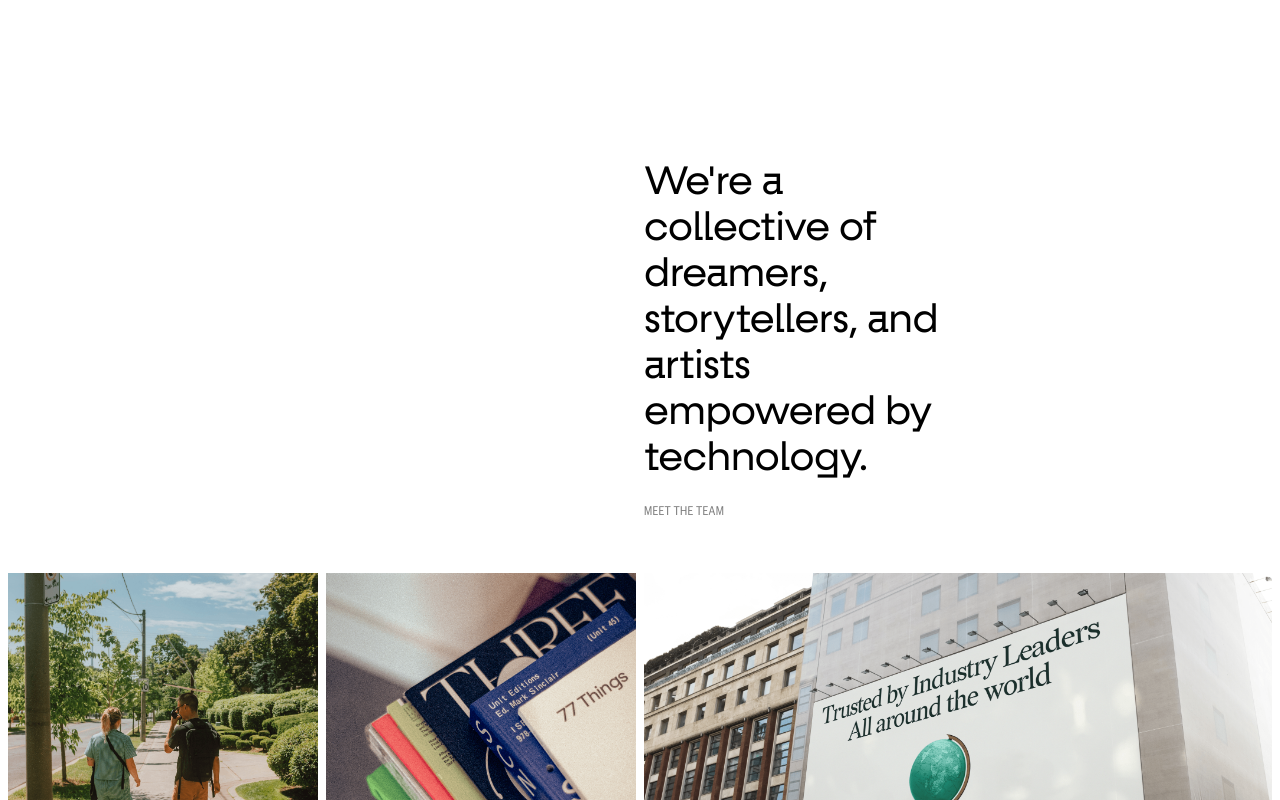
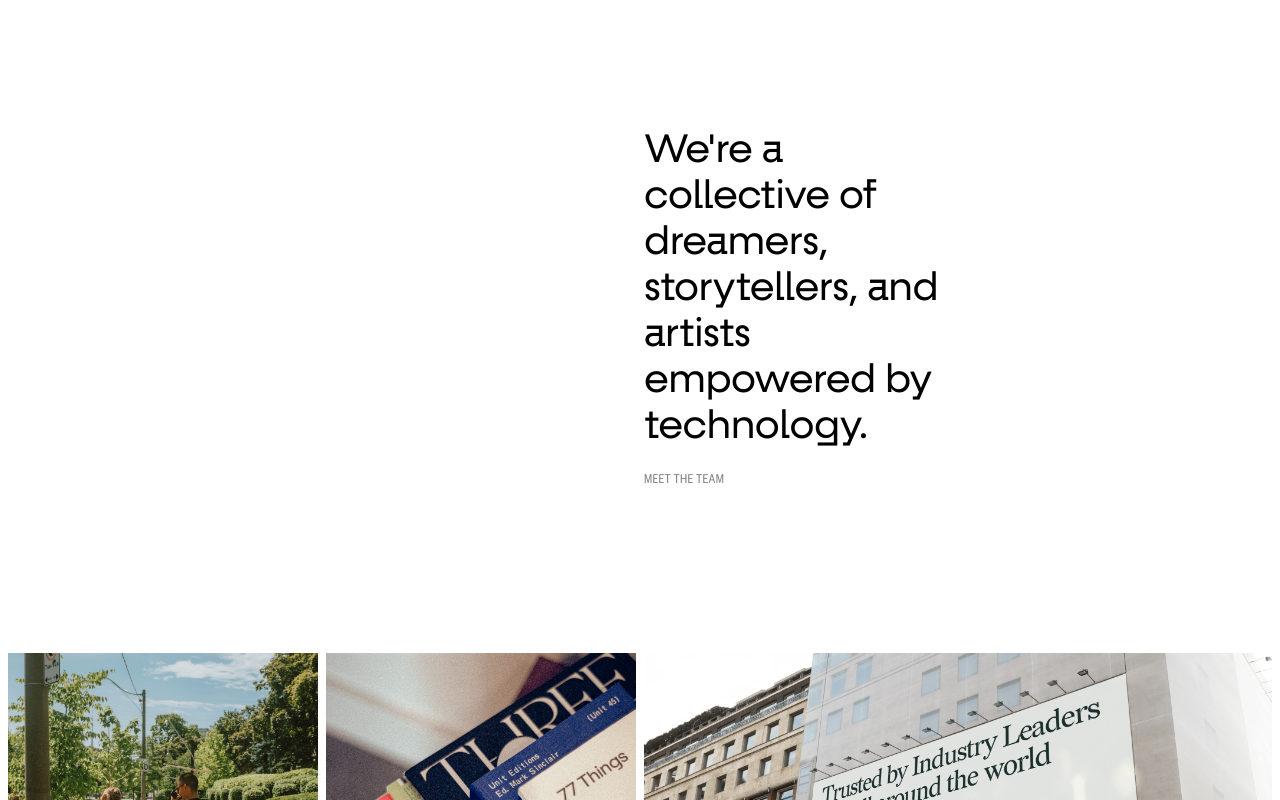
Before and after one commit to daybreak-studio/daybreak-site-v5, a Next.js app: page / in a window 1280 px wide. Shown: the part 2820-3620 px from the top of the page. Built offline with nearby package versions, Linux system fonts and the light colour scheme.

Commit message:
Refine spacing

```diff
--- a/src/app/page.tsx
+++ b/src/app/page.tsx
@@ -36,12 +36,12 @@ export default function Home() {
         />
       </section>
 
-      <section className="mt-48 mb-20 grid grid-cols-8 gap-2">
+      <section className="mt-40 mb-20 grid grid-cols-8 gap-2">
         <h2 className="font-brand-lg col-start-5 col-span-2 mb-4">
           We&apos;re a collective of dreamers, storytellers, and artists
           empowered by technology.
         </h2>
-        <Link href={""} className="font-cond-xs col-start-5 opacity-50 mb-12">
+        <Link href={""} className="font-cond-xs col-start-5 opacity-50 mb-40">
           Meet the team
         </Link>
 
```
